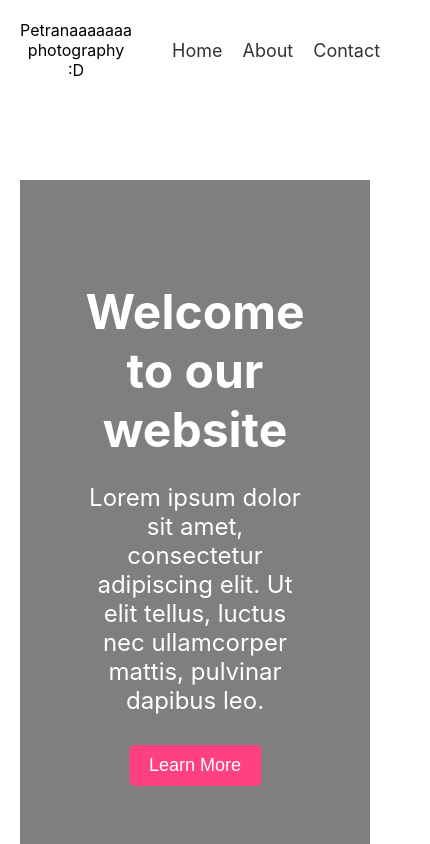
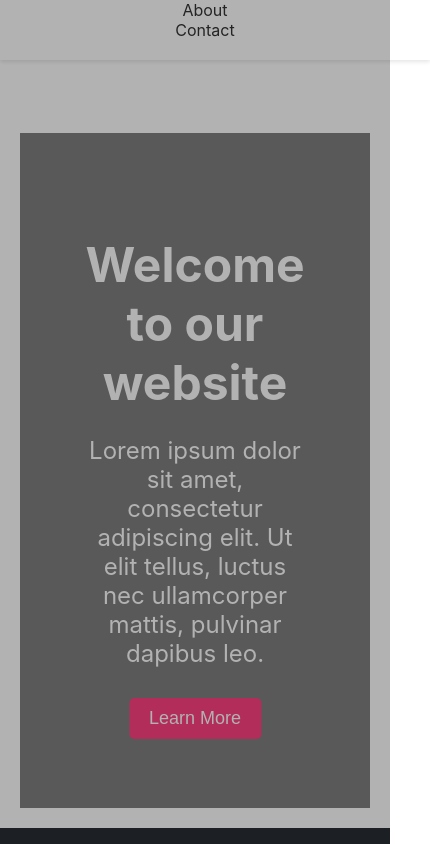
Before and after one commit to Branislavp94/Petrana_sajt, a React (Create React App) app: page / in a window 390 px wide. Shown: the top 844 px of the page, 430 px wide, since content can reach past the window. Built offline with nearby package versions, Linux system fonts and the light colour scheme.

Commit message:
add hamburger menu

```diff
--- a/src/components/TopNavbar.jsx
+++ b/src/components/TopNavbar.jsx
@@ -1,20 +1,34 @@
 // src/components/Navigation.js
-import React from 'react';
+import React, { useState } from 'react';
 import styles from '../style/Navigation.module.scss';
 
-const TopNavbar = () => {
+const Navigation = () => {
+    const [isOpen, setIsOpen] = useState(false);
+
+    const toggleMenu = () => {
+        setIsOpen(!isOpen);
+    };
+
     return (
+        <>
             <nav className={styles.nav}>
                 <div className={styles.logo}>
                     Petranaaaaaaa photography :D
                 </div>
-            <ul className={styles.menu}>
+                <ul className={`${styles.menu} ${isOpen ? styles.open : ''}`}>
                     <li className={styles.menuItem}><a href="/">Home</a></li>
                     <li className={styles.menuItem}><a href="/about">About</a></li>
                     <li className={styles.menuItem}><a href="/contact">Contact</a></li>
                 </ul>
+                <div className={styles.mobileMenuIcon} onClick={toggleMenu}>
+                    <div className={`${styles.icon} ${isOpen ? styles.open : ''}`}></div>
+                    <div className={`${styles.icon} ${isOpen ? styles.open : ''}`}></div>
+                    <div className={`${styles.icon} ${isOpen ? styles.open : ''}`}></div>
+                </div>
             </nav>
+            <div className={`${styles.mobileBackdrop} ${isOpen ? styles.open : ''}`} onClick={toggleMenu}></div>
+        </>
     );
 };
 
-export default TopNavbar;
+export default Navigation;
--- a/src/style/Navigation.module.scss
+++ b/src/style/Navigation.module.scss
@@ -1,29 +1,27 @@
-/* src/components/Navigation.module.scss */
+/* src/style/Navigation.module.scss */
 .nav {
   display: flex;
   justify-content: space-between;
   align-items: center;
-  padding: 20px;
+  padding: 10px 20px;
+  background-color: #fff;
+  box-shadow: 0 2px 4px rgba(0, 0, 0, 0.1);
 }
 
 .logo {
-  flex: 1;
-  text-align: center;
-}
-
-.logoImg {
-  width: 100px; /* Adjust size as needed */
-  height: auto;
+  font-size: 20px;
+  font-weight: bold;
 }
 
 .menu {
   list-style: none;
+  padding: 0;
+  margin: 0;
   display: flex;
-  gap: 20px;
 }
 
 .menuItem {
-  font-size: 18px;
+  margin-right: 20px;
 }
 
 .menuItem a {
@@ -31,6 +29,64 @@
   color: #333;
 }
 
-.menuItem a:hover {
-  color: #666;
+.mobileMenuIcon {
+  display: none;
+  cursor: pointer;
 }
+
+.icon {
+  width: 30px;
+  height: 3px;
+  background-color: #333;
+  margin: 6px 0;
+  transition: transform 0.3s ease;
+}
+
+.open {
+  transform: rotate(45deg);
+}
+
+.mobileBackdrop {
+  position: fixed;
+  top: 0;
+  left: 0;
+  width: 100%;
+  height: 100%;
+  background-color: rgba(0, 0, 0, 0.3);
+  z-index: 999;
+  display: none;
+}
+
+@media (max-width: 768px) {
+  .menu {
+      display: flex;
+      flex-direction: column;
+      align-items: center;
+      position: absolute;
+      top: 60px; /* Adjust as needed based on your top navigation height */
+      left: 0;
+      width: 100%;
+      background-color: #fff;
+      box-shadow: 0 2px 4px rgba(0, 0, 0, 0.1);
+      padding: 20px;
+      margin: 0;
+      transition: transform 0.3s ease;
+      transform: translateY(-100%);
+  }
+
+  .open {
+      transform: translateY(0);
+  }
+
+  .mobileMenuIcon {
+      display: block;
+  }
+
+  .open {
+      transform: rotate(135deg);
+  }
+
+  .mobileBackdrop {
+      display: block;
+  }
+}
```
Lines whose indentation alone changed are shown as unchanged.
